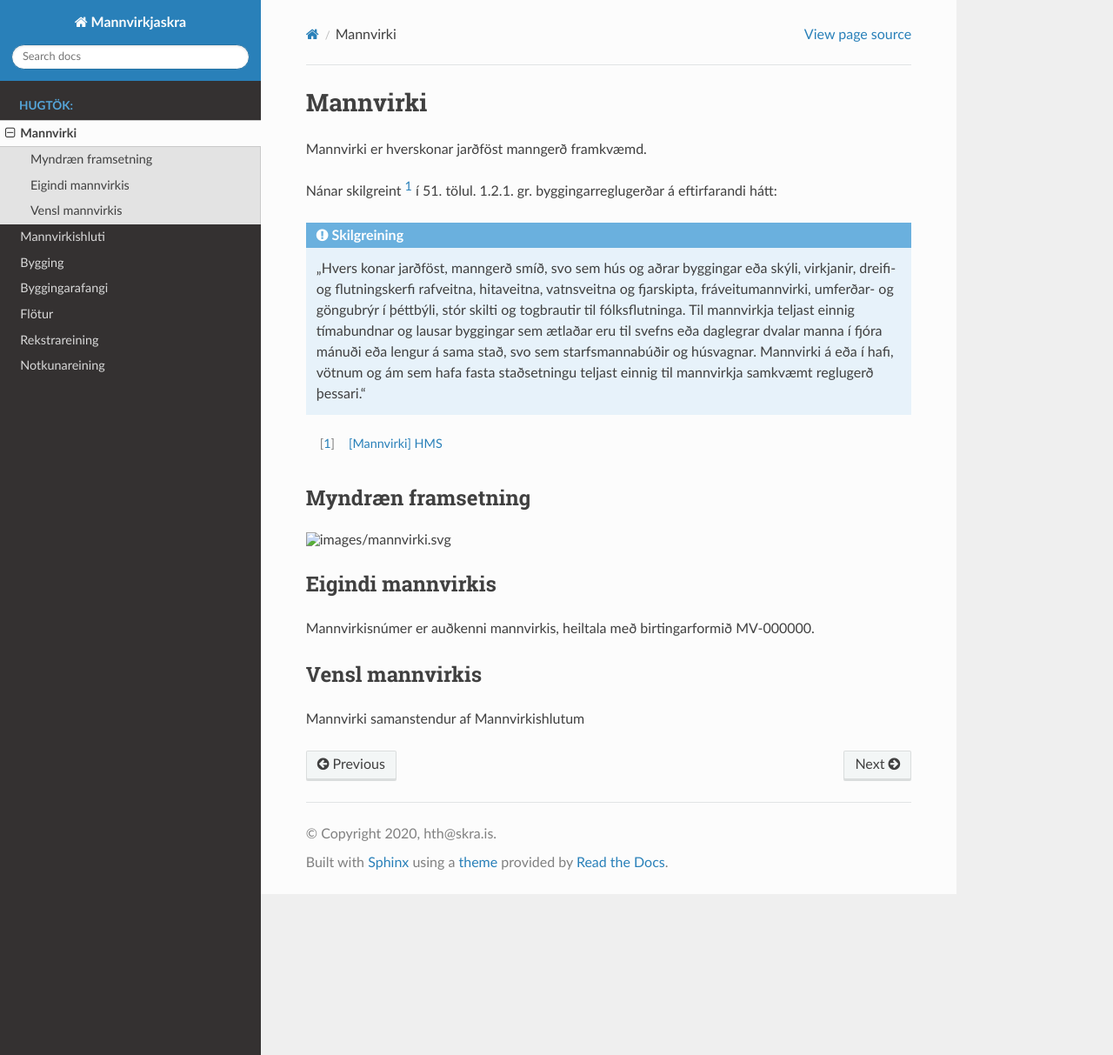
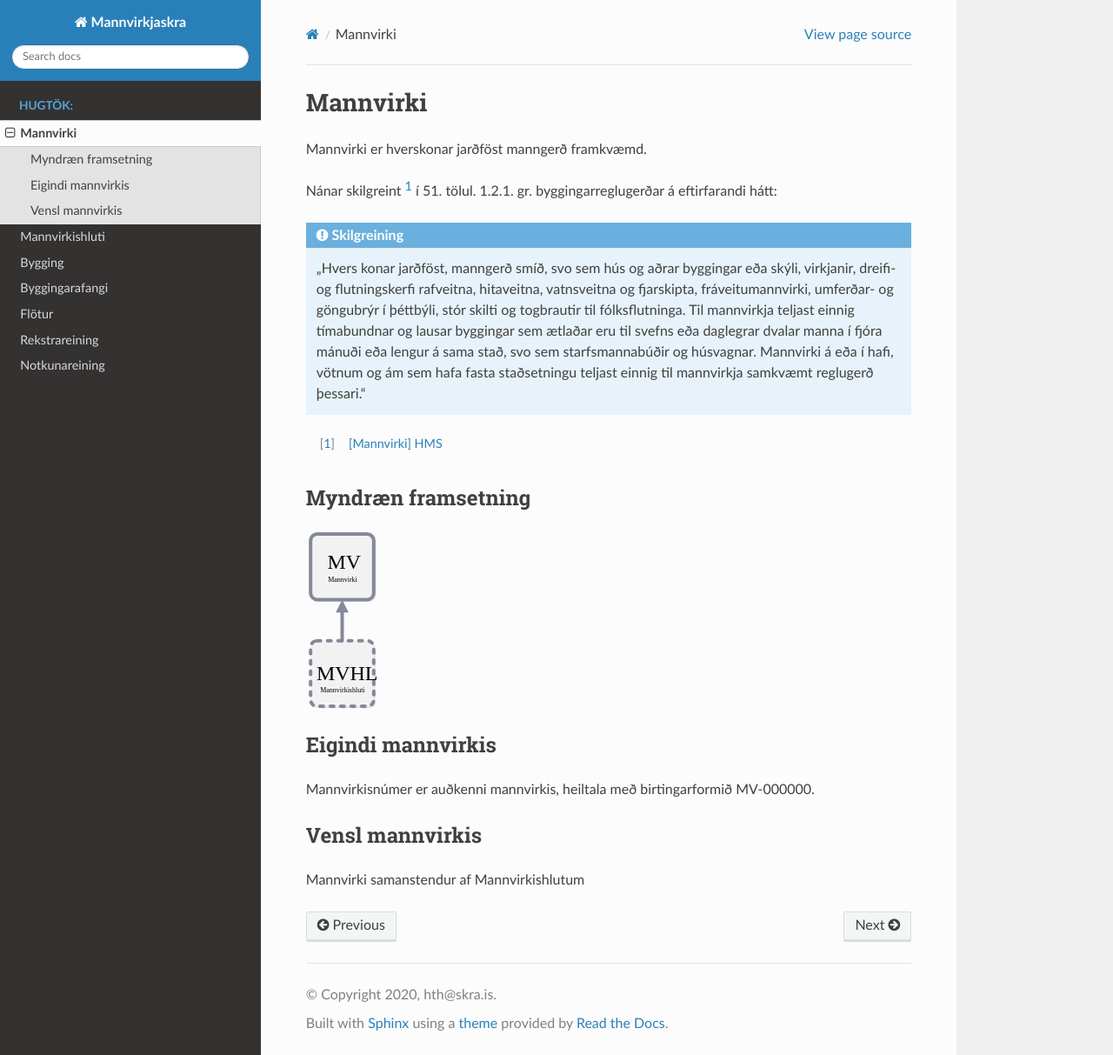
Before and after one commit to hthl/Mannvirkjaskra, a Sphinx documentation site: the page built from source/mannvirki.rst, in a window 1280 px wide and 1213 px high. Shown: the whole window at 87% size. Built offline with Sphinx 7.4.7 and the Read the Docs theme 2.0.0, drawn with Linux system fonts in a browser that asks for light colours.

Commit message:
Update mannvirki.rst

```diff
--- a/source/mannvirki.rst
+++ b/source/mannvirki.rst
@@ -18,7 +18,7 @@ Nánar skilgreint [#]_ í 51. tölul. 1.2.1. gr. byggingarreglugerðar á eftirf
 
 Myndræn framsetning
 -------------------
-.. image:: images/mannvirki.svg
+.. image:: img/mannvirki.svg
 
 
 Eigindi mannvirkis
```
